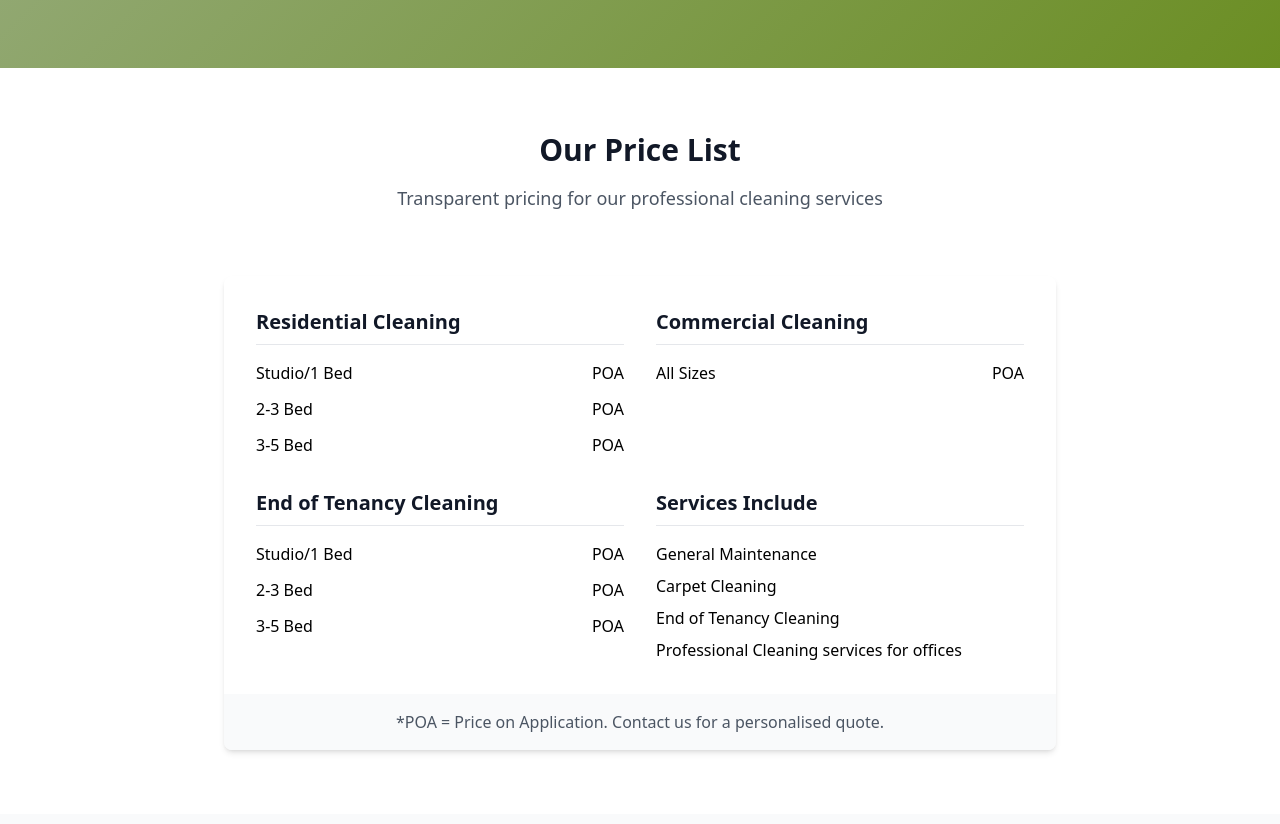
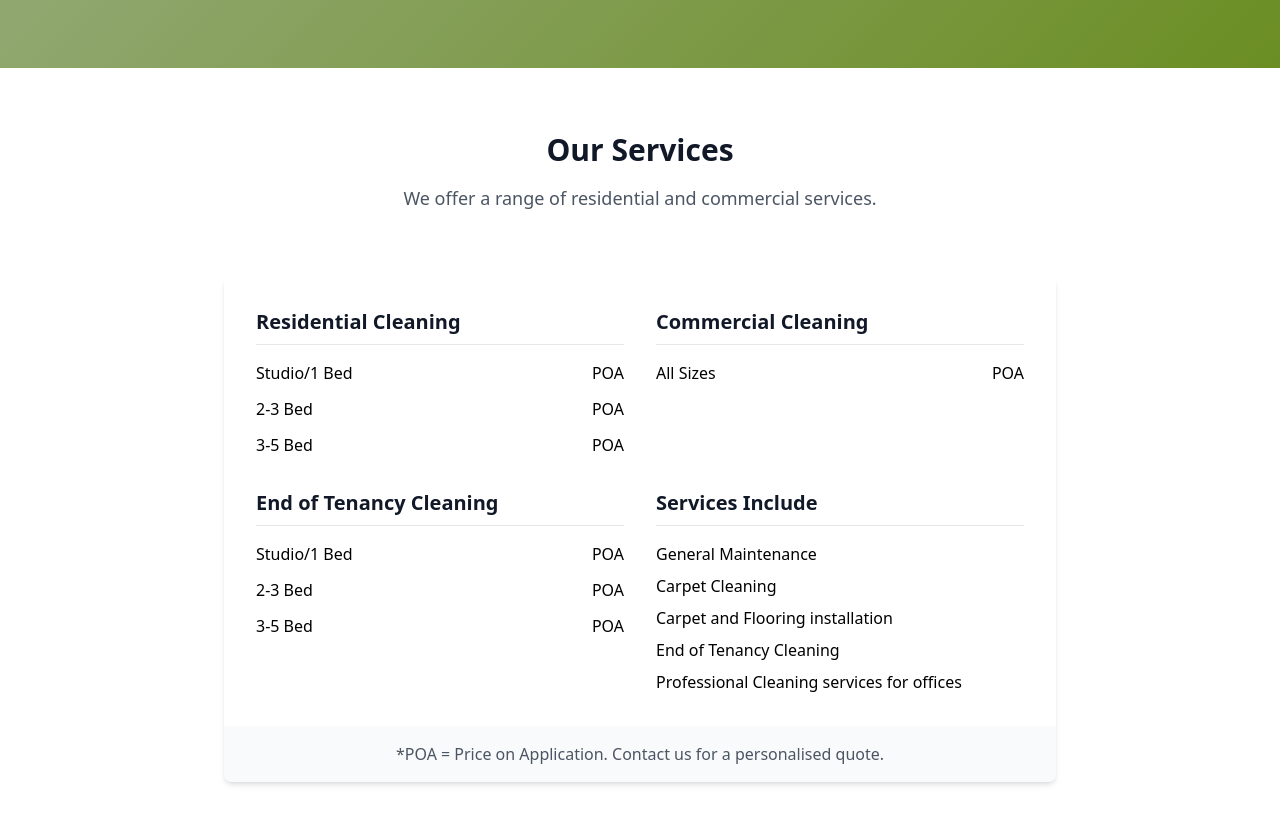
Before and after one commit to PowerCleaningM/PowerClean-Site, a plain HTML site: page index.html in a window 1280 px wide. Shown: the part 460-1284 px from the top of the page. Drawn offline with nearby package versions, Linux system fonts and the light colour scheme.

Commit message:
Update index.html

```diff
--- a/index.html
+++ b/index.html
@@ -66,8 +66,8 @@
     <section id="services" class="py-16 bg-white">
         <div class="max-w-4xl mx-auto px-4 sm:px-6 lg:px-8">
             <div class="text-center mb-16" data-aos="fade-up">
-                <h2 class="text-3xl font-bold text-gray-900 mb-4">Our Price List</h2>
-                <p class="text-lg text-gray-600 max-w-3xl mx-auto">Transparent pricing for our professional cleaning services</p>
+                <h2 class="text-3xl font-bold text-gray-900 mb-4">Our Services</h2>
+                <p class="text-lg text-gray-600 max-w-3xl mx-auto">We offer a range of residential and commercial services.</p>
             </div>
 
             <div class="bg-white rounded-lg shadow-md overflow-hidden">
@@ -123,6 +123,7 @@
                         <ul class="space-y-2">
                             <li>General Maintenance</li>
                             <li>Carpet Cleaning</li>
+                            <li>Carpet and Flooring installation</li>
                             <li>End of Tenancy Cleaning</li>
                             <li>Professional Cleaning services for offices</li>
                         </ul>
```
